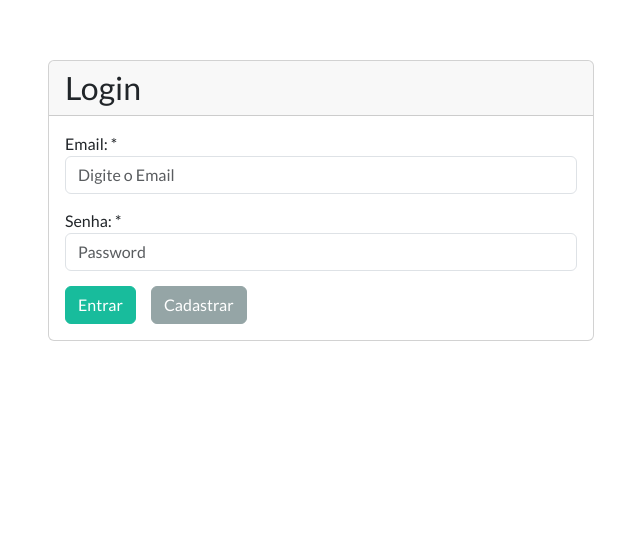
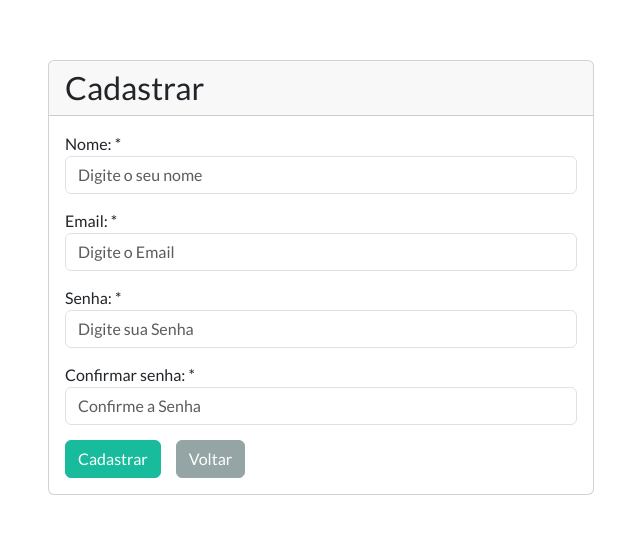
Before and after one commit to costaowillian/financial-organizer, a React (Create React App) app in the folder client/my-finances/: page / in a window 1280 px wide. Shown: the part 124-658 px from the top of the page, without its empty margins (334-974 px from the left). Built offline with nearby package versions, Linux system fonts and the light colour scheme.

Commit message:
feat: add create user view

```diff
--- a/client/my-finances/src/App.js
+++ b/client/my-finances/src/App.js
@@ -1,10 +1,10 @@
 import 'bootswatch/dist/flatly/bootstrap.css';
-import Login from './views/login';
 import './custom.css'
+import Cadastrar from './views/cadastrar';
 
 function App() {
   return (<>
-    <Login />
+    <Cadastrar />
   </>);
 }
 
--- /dev/null
+++ b/client/my-finances/src/views/cadastrar.js
@@ -0,0 +1,78 @@
+import React from "react";
+import Card from "../components/card";
+import FormGroup from "../components/form-group";
+
+class Cadastrar extends React.Component {
+
+    state = {
+        nome: '',
+        email: '',
+        senha: '',
+        senhaConfirm: '',
+    }
+
+    enviar = () => {
+        console.log(this.state);
+    }
+
+    render() {
+        return (
+            <>
+                <div className="container">
+                    <div className="row">
+                        <div className="col-md-6" style={{ position: "relative", left: '300px' }}>
+                            <div className="bs-docs-section"></div>
+                            <Card title="Cadastrar">
+                            <div className="row">
+                                        <div className="col-lg-12">
+                                            <div className="bs-component">
+                                                <form onSubmit={() => this.enviar()}>
+                                                    <fieldset>
+                                                        <FormGroup label="Nome: *" htmlFor="nome" >
+                                                            <input type="text"
+                                                                value={this.state.nome}
+                                                                onChange={e => this.setState({nome: e.target.value})}
+                                                                className="form-control" id="nome"
+                                                                placeholder="Digite o seu nome" />
+                                                        </FormGroup>
+                                                        <FormGroup label="Email: *" htmlFor="email" >
+                                                            <input type="email"
+                                                                value={this.state.email}
+                                                                onChange={e => this.setState({email: e.target.value})}
+                                                                className="form-control" id="email" aria-describedby="emailHelp"
+                                                                placeholder="Digite o Email" />
+                                                        </FormGroup>
+                                                        <FormGroup label="Senha: *" htmlFor="senha" >
+                                                            <input type="password"
+                                                                value={this.state.senha}
+                                                                onChange={e => this.setState({senha: e.target.value})}
+                                                                className="form-control" id="senha"
+                                                                placeholder="Digite sua Senha" />
+                                                        </FormGroup>
+                                                        <FormGroup label="Confirmar senha: *" htmlFor="confirmar-senha" >
+                                                            <input type="password"
+                                                                value={this.state.senhaConfirm}
+                                                                onChange={e => this.setState({senhaConfirm: e.target.value})}
+                                                                className="form-control" id="confirmar-senha"
+                                                                placeholder="Confirme a Senha" />
+                                                        </FormGroup>
+
+                                                        <button type="submit" style={{ marginRight: '15px' }}
+                                                            className="btn btn-success">Cadastrar</button>
+                                                        <button type="button"
+                                                            className="btn btn-secondary ">Voltar</button>
+                                                    </fieldset>
+                                                </form>
+                                            </div>
+                                        </div>
+                                    </div>
+                            </Card>
+                        </div>
+                    </div>
+                </div>
+            </>
+        )
+    }
+}
+
+export default Cadastrar;
```
